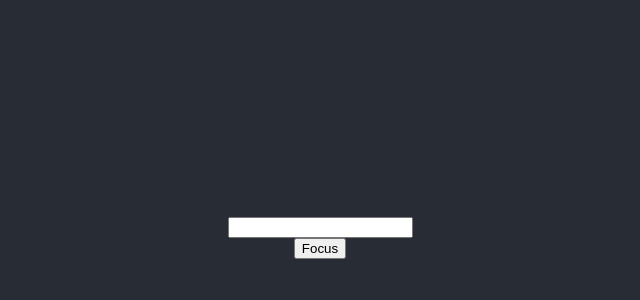
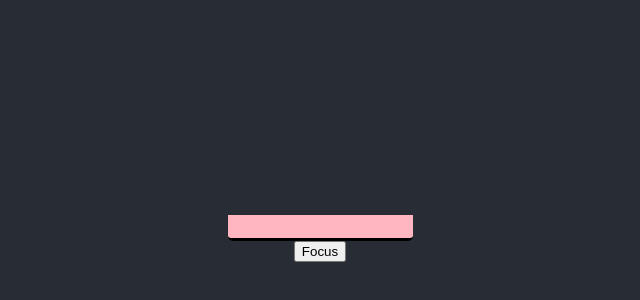
Before and after one commit to loayalsaid1/hooks-simplified, a React (Create React App) app: page / in a window 1280 px wide. Shown: the part 162-462 px from the top of the page, without its empty margins (320-960 px from the left). Built offline with nearby package versions, Linux system fonts and the light colour scheme; the HTML template or start-up script is replaced by a standard one.

Commit message:
Use teh custom input component

```diff
--- a/src/useImperativeHandle/CustomInput.jsx
+++ b/src/useImperativeHandle/CustomInput.jsx
@@ -1,8 +1,10 @@
 import React from 'react'
 
-export default function CustomInput({ style, ...props}) {
+function CustomInput({ style, ...props}, ref) {
+
 	return (
 		<input
+			ref={ref}
 			{...props}
 			style={{
 				padding: '.25rem',
@@ -17,3 +19,5 @@ export default function CustomInput({ style, ...props}) {
 
 	)
 }
+
+export default React.forwardRef(CustomInput)
--- a/src/useImperativeHandle/Main.jsx
+++ b/src/useImperativeHandle/Main.jsx
@@ -7,7 +7,7 @@ export default function Main() {
 
 	return (
 		<>
-		<input type="text" value={value} onChange={(e) => setValue(e.target.value)} ref={inputRef} />
+		<CustomInput type="text" value={value} onChange={(e) => setValue(e.target.value)} ref={inputRef} />
 		<button onClick={() => inputRef.current.focus()}>Focus</button>
 		</>
 	)
```
